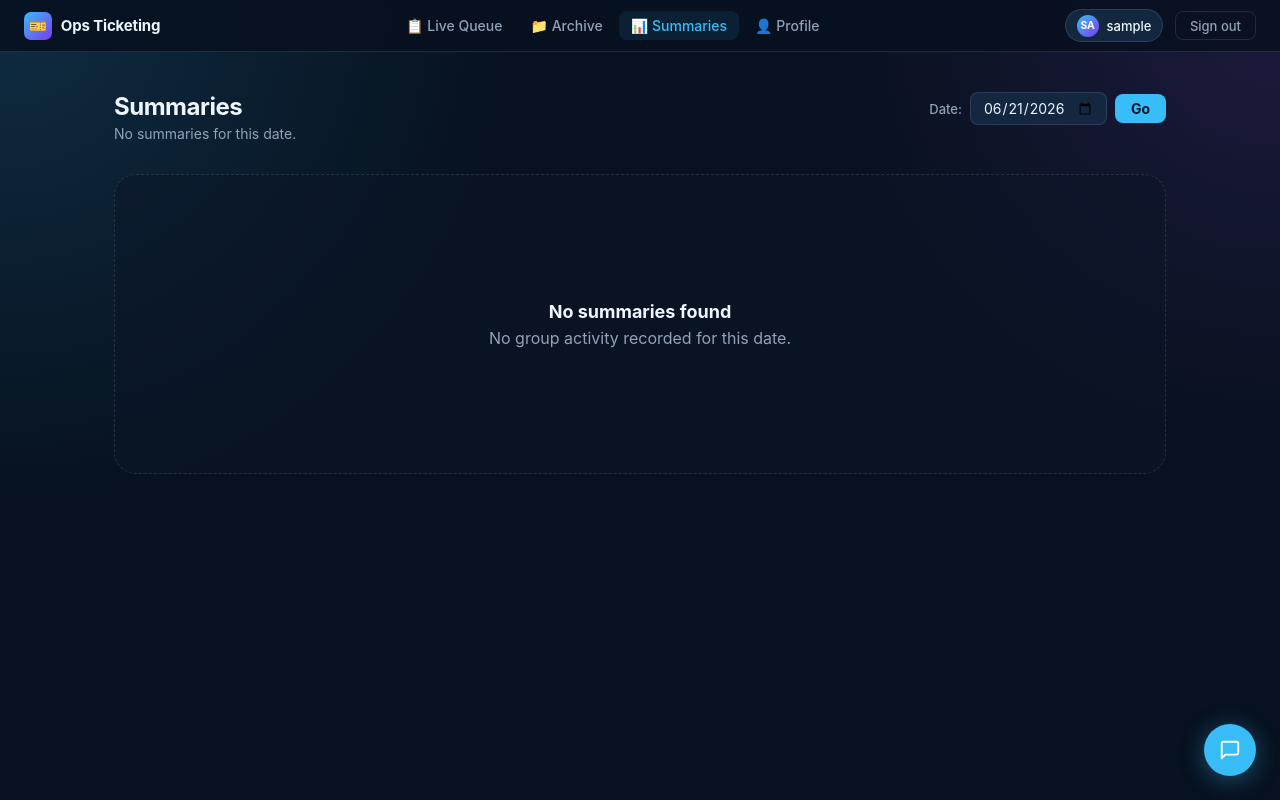
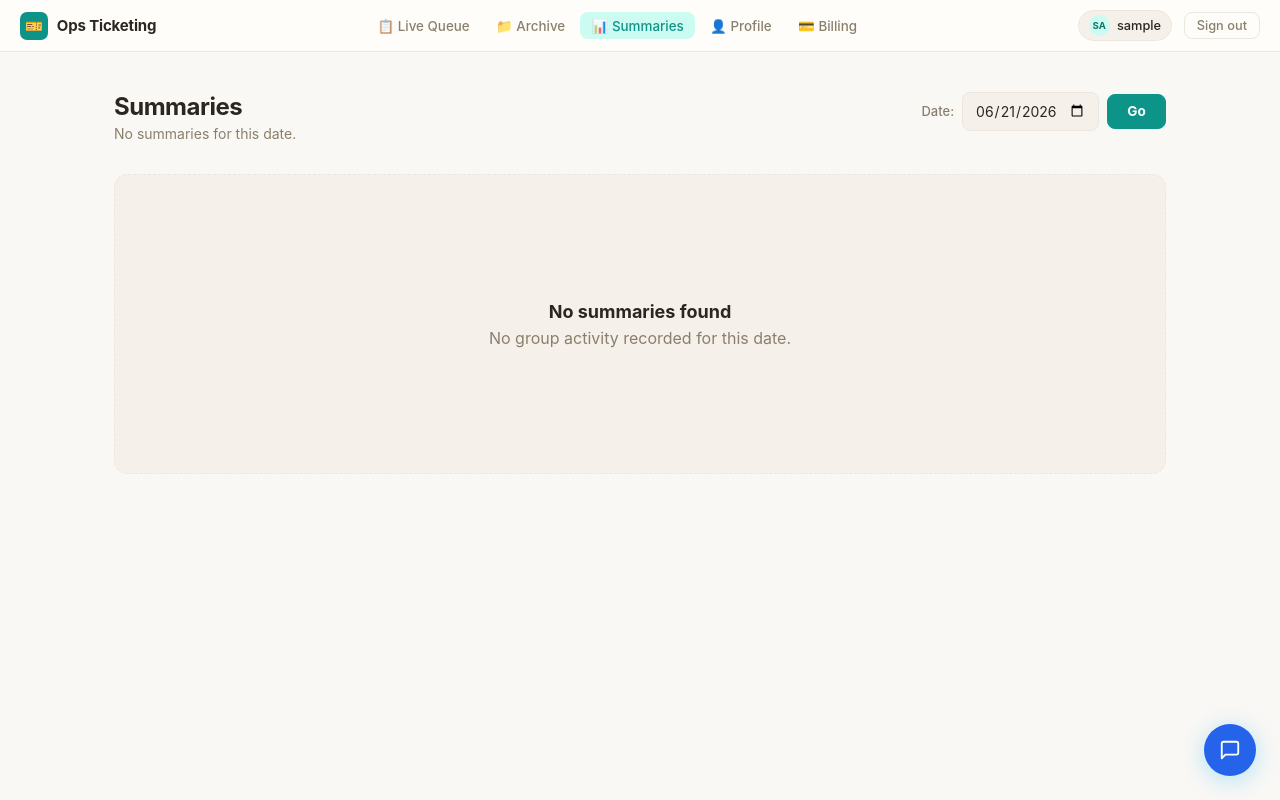
Before and after one commit to beeshaker/whatsapp_group, a FastAPI app: page /summaries in a window 1280 px wide. Run offline with FastAPI, Linux system fonts and the light colour scheme; the visitor is signed in with stand-in values (Sample User, id 1); data comes from the database, SQL or seed files in the repository; data that the repository does not hold is empty; parts of the project's set-up code (start-up, migrations or seed data) failed here and were passed over.

Commit message:
style: restyle summaries page with Warm Neutral design system (scope amendment)

```diff
--- a/backend/templates/summaries.html
+++ b/backend/templates/summaries.html
@@ -4,160 +4,13 @@
   <meta charset="UTF-8">
   <meta name="viewport" content="width=device-width, initial-scale=1.0">
   <title>Summaries — Ops Ticketing</title>
+  <link rel="stylesheet" href="/static/css/base.css">
   <style>
-    :root {
-      --bg: #07111f;
-      --bg-soft: #0b1728;
-      --surface: #101f34;
-      --surface-2: #132840;
-      --surface-3: #18324f;
-      --line: rgba(148, 163, 184, 0.18);
-      --text: #eef6ff;
-      --muted: #91a3b8;
-      --muted-2: #65758a;
-      --blue: #38bdf8;
-      --blue-deep: #075985;
-      --red: #ef4444;
-      --red-soft: rgba(239, 68, 68, 0.14);
-      --amber: #f59e0b;
-      --amber-soft: rgba(245, 158, 11, 0.14);
-      --green: #22c55e;
-      --green-soft: rgba(34, 197, 94, 0.14);
-      --purple: #a855f7;
-      --radius-xl: 22px;
-      --radius-lg: 16px;
-      --radius-md: 12px;
-      --radius-sm: 8px;
-      --shadow: 0 18px 45px rgba(0, 0, 0, 0.28);
-    }
+    /* Page-local styles: page shell, date-picker form, and the summary-list
+       rendering (cards, stat pills, severity chips) generated by
+       renderSummaries() below. Shared tokens / nav / buttons / inputs come
+       from base.css. */
 
-    *, *::before, *::after { box-sizing: border-box; }
-    * { margin: 0; padding: 0; }
-
-    html, body { height: 100%; }
-
-    body {
-      font-family: Inter, ui-sans-serif, system-ui, -apple-system, BlinkMacSystemFont, "Segoe UI", sans-serif;
-      background:
-        radial-gradient(circle at top left, rgba(56, 189, 248, 0.16), transparent 34%),
-        radial-gradient(circle at top right, rgba(168, 85, 247, 0.14), transparent 30%),
-        var(--bg);
-      color: var(--text);
-      min-height: 100vh;
-    }
-
-    button, input { font: inherit; }
-
-    /* ── Nav ── */
-    .nav {
-      position: sticky;
-      top: 0;
-      z-index: 100;
-      background: rgba(7, 17, 31, 0.88);
-      backdrop-filter: blur(14px);
-      border-bottom: 1px solid var(--line);
-      display: flex;
-      align-items: center;
-      gap: 1rem;
-      padding: 0 1.5rem;
-      height: 52px;
-    }
-
-    .nav-brand {
-      display: flex;
-      align-items: center;
-      gap: 0.55rem;
-      text-decoration: none;
-      color: var(--text);
-      font-weight: 700;
-      font-size: 0.9375rem;
-      letter-spacing: -0.01em;
-      flex-shrink: 0;
-    }
-
-    .nav-brand-icon {
-      width: 28px;
-      height: 28px;
-      background: linear-gradient(135deg, var(--blue) 0%, #7c3aed 100%);
-      border-radius: 7px;
-      display: flex;
-      align-items: center;
-      justify-content: center;
-      font-size: 0.875rem;
-    }
-
-    .nav-links {
-      display: flex;
-      align-items: center;
-      gap: 0.25rem;
-      flex: 1;
-      justify-content: center;
-    }
-
-    .nav-link {
-      display: flex;
-      align-items: center;
-      gap: 0.35rem;
-      padding: 0.375rem 0.75rem;
-      border-radius: var(--radius-sm);
-      font-size: 0.875rem;
-      font-weight: 500;
-      color: var(--muted);
-      text-decoration: none;
-      transition: color 0.15s, background 0.15s;
-    }
-
-    .nav-link:hover { color: var(--text); background: rgba(148, 163, 184, 0.08); }
-    .nav-link.active { color: var(--blue); background: rgba(56, 189, 248, 0.1); }
-
-    .nav-right {
-      display: flex;
-      align-items: center;
-      gap: 0.75rem;
-      flex-shrink: 0;
-    }
-
-    .user-pill {
-      display: flex;
-      align-items: center;
-      gap: 0.5rem;
-      padding: 0.3rem 0.65rem;
-      background: var(--surface-2);
-      border: 1px solid var(--line);
-      border-radius: 99px;
-      font-size: 0.8125rem;
-      font-weight: 500;
-    }
-
-    .user-avatar {
-      width: 22px;
-      height: 22px;
-      border-radius: 50%;
-      background: linear-gradient(135deg, var(--blue) 0%, #7c3aed 100%);
-      display: flex;
-      align-items: center;
-      justify-content: center;
-      font-size: 0.65rem;
-      font-weight: 700;
-      color: #fff;
-      flex-shrink: 0;
-    }
-
-    .btn-signout {
-      padding: 0.35rem 0.875rem;
-      background: transparent;
-      border: 1px solid var(--line);
-      border-radius: var(--radius-sm);
-      color: var(--muted);
-      font-size: 0.8125rem;
-      font-weight: 500;
-      cursor: pointer;
-      transition: color 0.15s, border-color 0.15s;
-    }
-
-    .btn-signout:hover { color: var(--red); border-color: rgba(239, 68, 68, 0.4); }
-
-    /* ── Page content ── */
     .page {
       max-width: 1100px;
       margin: 0 auto;
@@ -199,42 +52,15 @@
       font-weight: 500;
     }
 
-    .date-input {
-      padding: 0.375rem 0.75rem;
-      border: 1px solid var(--line);
-      border-radius: var(--radius-sm);
-      background: var(--surface-2);
-      color: var(--text);
-      font-size: 0.875rem;
-      outline: none;
-      transition: border-color 0.15s;
-    }
-
-    .date-input:focus { border-color: rgba(56, 189, 248, 0.5); }
-
-    .btn-go {
-      padding: 0.375rem 1rem;
-      background: var(--blue);
-      color: #0a1628;
-      font-weight: 700;
-      font-size: 0.875rem;
-      border: none;
-      border-radius: var(--radius-sm);
-      cursor: pointer;
-      transition: opacity 0.15s;
-    }
-
-    .btn-go:hover { opacity: 0.88; }
-
     /* ── Loading / empty states ── */
     .state-box {
       min-height: 300px;
       display: grid;
       place-items: center;
       text-align: center;
-      border: 1px dashed rgba(148, 163, 184, 0.2);
+      border: 1px dashed var(--line);
       border-radius: var(--radius-xl);
-      background: rgba(11, 23, 40, 0.55);
+      background: var(--surface-2);
       color: var(--muted);
       padding: 28px;
     }
@@ -397,9 +198,9 @@
     </div>
     <form class="date-form" id="date-form" onsubmit="return handleDateSubmit(event)">
       <label class="date-label" for="date-input">Date:</label>
-      <input class="date-input" type="date" id="date-input" name="date"
+      <input type="date" id="date-input" name="date"
              value="{{ selected_date }}" max="{{ today }}">
-      <button class="btn-go" type="submit">Go</button>
+      <button class="btn btn-primary" type="submit">Go</button>
     </form>
   </div>
 
@@ -473,10 +274,10 @@
           <div class="severity-section">
             <div class="severity-label">Open backlog by severity</div>
             <div class="severity-bars">
-              <span class="sev-chip urgent"><span class="dot" style="background:#e11d48"></span>Urgent: ${esc(urgent)}</span>
-              <span class="sev-chip high"><span class="dot" style="background:#ef4444"></span>High: ${esc(high)}</span>
-              <span class="sev-chip medium"><span class="dot" style="background:#f59e0b"></span>Medium: ${esc(medium)}</span>
-              <span class="sev-chip low"><span class="dot" style="background:#22c55e"></span>Low: ${esc(low)}</span>
+              <span class="sev-chip urgent"><span class="dot" style="background:var(--urgent)"></span>Urgent: ${esc(urgent)}</span>
+              <span class="sev-chip high"><span class="dot" style="background:var(--red)"></span>High: ${esc(high)}</span>
+              <span class="sev-chip medium"><span class="dot" style="background:var(--amber)"></span>Medium: ${esc(medium)}</span>
+              <span class="sev-chip low"><span class="dot" style="background:var(--green)"></span>Low: ${esc(low)}</span>
             </div>
           </div>
         </div>
```
Also changed, not shown: other parts of backend/templates/summaries.html (+16 -41 lines).
